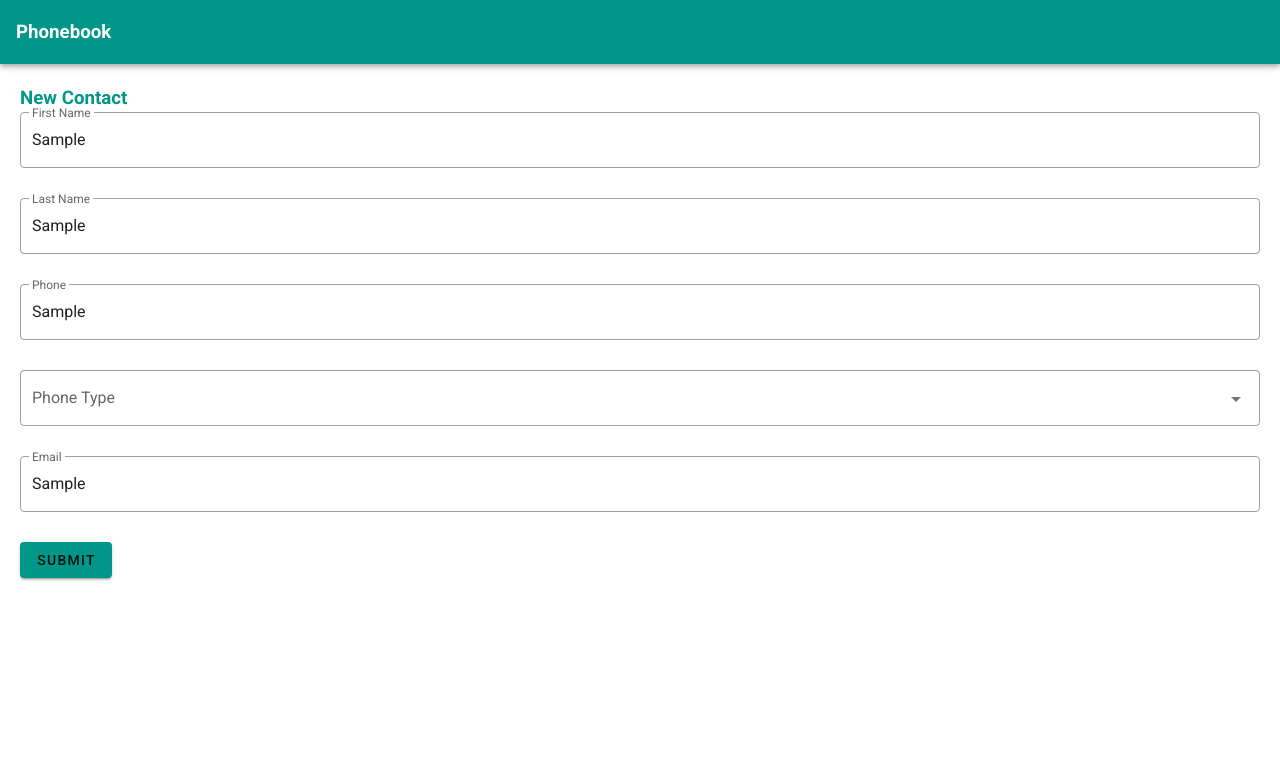
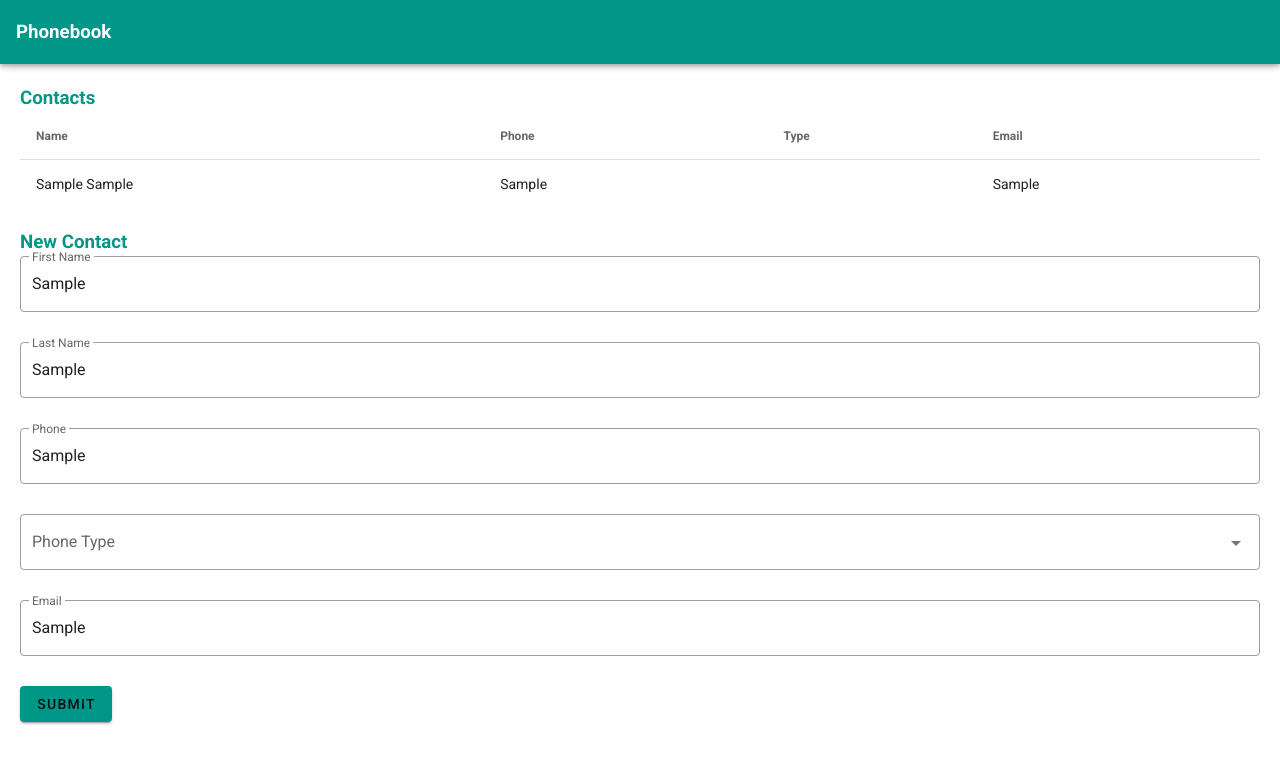
Before and after one commit to BShoop33/Vue-Phonebook, a Vue app: page / in a window 1280 px wide. Both pictures are taken after typing "Sample", "Sample", "Sample", "Sample" into the empty fields and a click on the button "SUBMIT". Shown: the top 764 px of the page. Built offline with nearby package versions, Linux system fonts and the light colour scheme.

Commit message:
adding a submitted contact to the list completed

```diff
--- a/src/components/ContactForm.vue
+++ b/src/components/ContactForm.vue
@@ -34,7 +34,7 @@
 
   methods: {
     handleSubmit() {
-      console.log(this.form);
+      this.$emit("contact-submit", this.form);
     },
   },
 };
--- /dev/null
+++ b/src/components/ContactsTable.vue
@@ -0,0 +1,34 @@
+<template>
+  <div class="mb-5">
+    <h3 class="teal--text">Contacts</h3>
+    <v-simple-table>
+      <template v-slot:default>
+        <thead>
+          <tr>
+            <th>Name</th>
+            <th>Phone</th>
+            <th>Type</th>
+            <th>Email</th>
+          </tr>
+        </thead>
+        <tbody>
+          <tr v-for="contact in contacts" :key="contact.phone">
+            <td>{{ contact.firstName }} {{ contact.lastName }}</td>
+            <td>{{ contact.phone }}</td>
+            <td>{{ contact.type }}</td>
+            <td>{{ contact.email }}</td>
+          </tr>
+        </tbody>
+      </template>
+    </v-simple-table>
+  </div>
+</template>
+
+<script>
+export default {
+  props: ["contacts"],
+};
+</script>
+
+<style>
+</style>
--- a/src/components/Phonebook.vue
+++ b/src/components/Phonebook.vue
@@ -1,18 +1,28 @@
 <template>
-  <contact-form />
+  <div>
+    <contacts-table :contacts="contacts" />
+    <contact-form @contact-submit="addContact" />
+  </div>
 </template>
 
 <script>
 import ContactForm from "./ContactForm.vue";
+import ContactsTable from "./ContactsTable.vue";
 
 export default {
-  components: { ContactForm },
+  components: { ContactForm, ContactsTable },
 
   data() {
     return {
       contacts: [],
     };
   },
+
+  methods: {
+    addContact(newContact) {
+      this.contacts.push(newContact);
+    },
+  },
 };
 </script>
 
```
